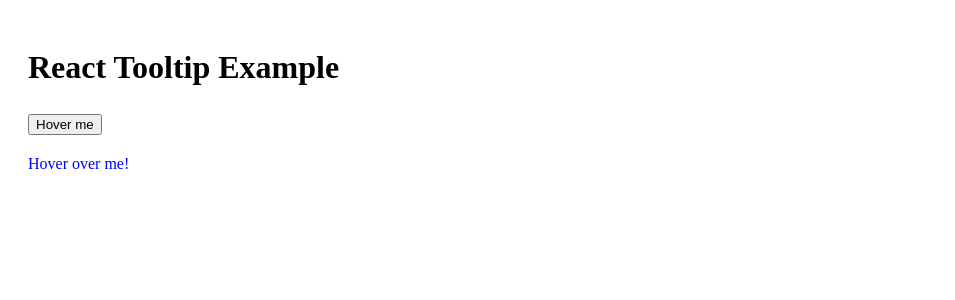
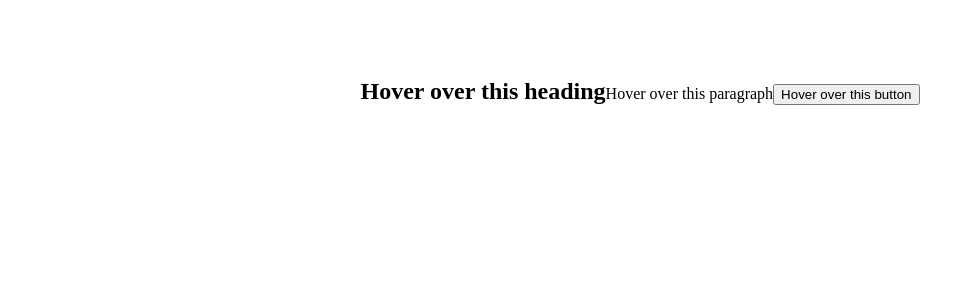
Before and after one commit to acciojob/react-composition-3-satyamjha09, a React app: page / in a window 1280 px wide. Shown: the top 300 px of the page, without its empty margins (0-955 px from the left). Built offline with nearby package versions, Linux system fonts and the light colour scheme.

Commit message:
finaly check

```diff
--- a/src/components/App.js
+++ b/src/components/App.js
@@ -1,26 +1,23 @@
-
 import React from "react";
-import './../styles/App.css';
 import Tooltip from "./Tooltip";
+import "./Tooltip.css"; // Ensure styles are correctly applied
 
 const App = () => {
   return (
-    <div style={{ padding: "20px" }}>
-      <h1>React Tooltip Example</h1>
+    <div style={{ padding: "50px", textAlign: "center" }}>
+      <Tooltip text="This is a tooltip for a heading">
+        <h2>Hover over this heading</h2>
+      </Tooltip>
 
-      <h2>
-        <Tooltip text="This is a tooltip for the button">
-          <button>Hover me</button>
-        </Tooltip>
-      </h2>
+      <Tooltip text="Tooltip for a paragraph">
+        <p>Hover over this paragraph</p>
+      </Tooltip>
 
-      <p>
-        <Tooltip text="Another tooltip for a text">
-          <span style={{ color: "blue", cursor: "pointer" }}>Hover over me!</span>
-        </Tooltip>
-      </p>
+      <Tooltip text="Tooltip for a button">
+        <button>Hover over this button</button>
+      </Tooltip>
     </div>
-  )
-}
+  );
+};
 
-export default App
+export default App;
--- /dev/null
+++ b/src/components/Tooltip.css
@@ -0,0 +1,26 @@
+.tooltip {
+    position: relative;
+    display: inline-block;
+    cursor: pointer;
+  }
+
+  .tooltiptext {
+    visibility: visible;
+    background-color: black;
+    color: white;
+    text-align: center;
+    padding: 5px 10px;
+    border-radius: 5px;
+    position: absolute;
+    bottom: 120%;
+    left: 50%;
+    transform: translateX(-50%);
+    white-space: nowrap;
+    opacity: 0;
+    transition: opacity 0.3s ease-in-out;
+  }
+
+  .tooltip:hover .tooltiptext {
+    opacity: 1;
+    visibility: visible;
+  }
--- a/src/components/Tooltip.js
+++ b/src/components/Tooltip.js
@@ -1,40 +1,19 @@
-import React, { useState } from 'react'
+import React, { useState } from "react";
+import "./Tooltip.css"; // Ensure styles are correctly applied
 
-const Tooltip = ({ text , children }) => {
-
+const Tooltip = ({ text, children }) => {
   const [visible, setVisible] = useState(false);
-
 
   return (
     <div
       className="tooltip"
       onMouseEnter={() => setVisible(true)}
       onMouseLeave={() => setVisible(false)}
-          style={{ position: "relative", display: "inline-block" }}
     >
       {children}
-          <div
-            className="tooltiptext"
-            style={{
-              position: "absolute",
-              bottom: "100%",
-              left: "50%",
-              transform: "translateX(-50%)",
-              backgroundColor: "black",
-              color: "white",
-              padding: "5px",
-              borderRadius: "5px",
-              whiteSpace: "nowrap",
-              zIndex: "10",
-              visibility: visible ? "visible" : "hidden", // Keep it in DOM, just hide
-              opacity: visible ? 1 : 0,
-              transition: "opacity 0.2s ease-in-out",
-            }}
-          >
-            {text}
-          </div>
+      {visible && <div className="tooltiptext">{text}</div>}
     </div>
   );
-}
+};
 
-export default Tooltip
+export default Tooltip;
```
Lines whose indentation alone changed are shown as unchanged.
